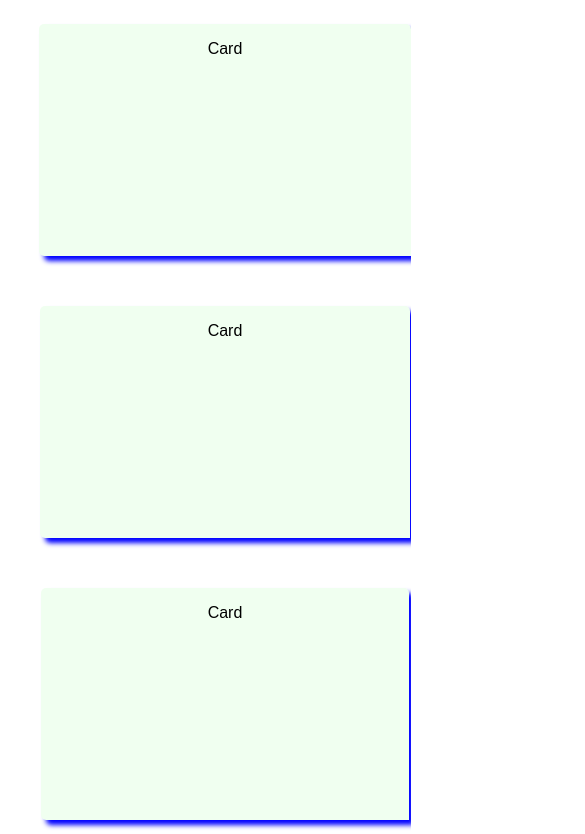
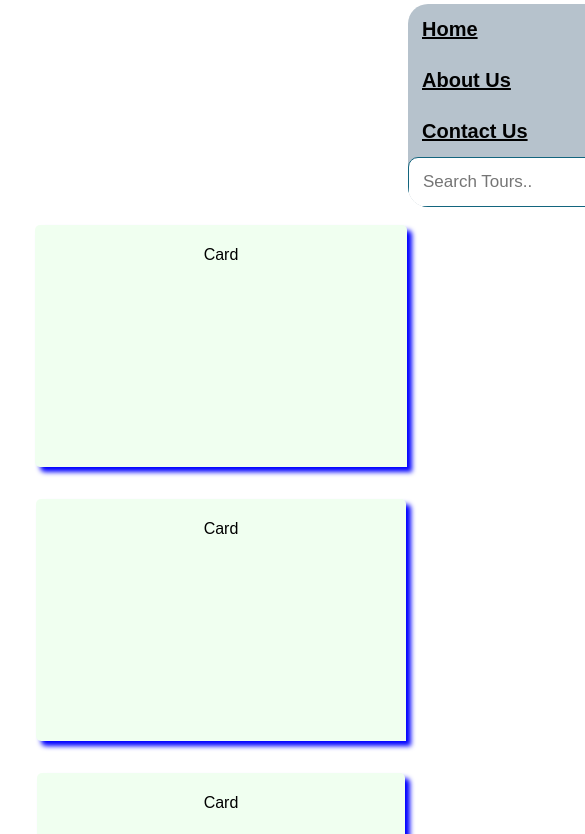
Before and after one commit to Ewonye/Tour, a website: page tour.html in a window 390 px wide. Shown: the part 54-888 px from the top of the page, 585 px wide, since content can reach past the window. Drawn offline with Linux system fonts and the light colour scheme.

Commit message:
More updates and links
Changes

```diff
--- a/first.css
+++ b/first.css
@@ -137,7 +137,7 @@ body {
       display: block;}
 
    div.email {
-     padding-left: 20px;
+     padding-left: -3px;
    }
    button:hover {background-color: green;}
    button
--- a/payment.css
+++ b/payment.css
@@ -55,7 +55,7 @@ div.momo{
 }*/
 
 body {
-  background-image: url('bree.jpg');
+  background-image: url('053.jpg');
     background-size: cover;
     margin:50px 0px; padding:40px;
 }
@@ -128,3 +128,17 @@ input[type="number"]{
 ::-webkit-outer-spin-button{
   -webkit-appearance: none ;
 }
+button:hover {background-color: green;}
+   button
+   {
+    width: 110px;
+        background-color: blue;
+        color: rgb(207, 231, 219);
+        padding: 8px 10px;
+        margin: 5px 3px; margin-top: 20px ; margin-left: 150px;
+        border: 1px solid #ccc;
+        border-radius: 10px;
+        cursor: pointer;
+        font-weight: bold;
+        font-size: large;
+      }
--- a/signup.css
+++ b/signup.css
@@ -1,7 +1,8 @@
 body {
-    background-image: url('ele.jpg');
-    background-size: cover;
-}
+    background-image: url('011.jpg');
+      background-size: cover;
+      font-size: larger;
+      margin-top: 10px;; }
 
       .topContainer {
   position: top right ;
@@ -15,7 +16,7 @@ body {
     align-items: center;
     align-self: center;
     border-radius: 10px;
-    background-color: #aa98bb67;
+    background-color: rgba(255, 255, 255, 0.59);
     margin-top: 40px;
     margin-right: 400px;
     padding: 10px;
@@ -42,13 +43,13 @@ body {
   }
   input[type=Signup] {
     width: 70px;
-    background-color: #0f3fdd;
-    color: white;
+    background-color: #dd0f0f;
+    color: rgb(207, 231, 219);
     padding-right: 20px;
     padding-left: 20px;
     margin-left: 150px;
     margin-top: 1px;
-    border: 1px solid white;
+    border: 1px solid #ccc;
     border-radius: 10px;
     cursor: pointer;
     font-weight: bold;
@@ -57,3 +58,17 @@ body {
     input[type=Signup]:hover {
         background-color:blue;
       }
+      button:hover {background-color: green;}
+   button
+   {
+    width: 100px;
+        background-color: blue;
+        color: rgb(207, 231, 219);
+        padding: 8px 10px;
+        margin: 5px 3px; margin-top: 50px ;
+        border: 1px solid #ccc;
+        border-radius: 10px;
+        cursor: pointer;
+        font-weight: bold;
+        font-size: large;
+      }
--- a/tour.css
+++ b/tour.css
@@ -8,13 +8,18 @@ body{
     float: left;
     width: 300px;
 
-    padding-left: 30px;
+    padding-left: 26px;
     padding-bottom: 10px;
-    margin-top: 20px;
+    margin-top: 2px;
+    margin-bottom: 2px;
 }
-.row{margin: 0px 1px;} .row::after{
+.row{margin: 1px 1px;} .row::after{
     content: " "; display: table; clear: both;
     flex-direction: column;
+    margin-bottom: 10px;
+    margin-top: -30px;
+    margin-left: 300px;
+    margin-right: 30px;
 }
 .card{
     border: 1px solid transparent;
@@ -23,11 +28,87 @@ body{
     box-shadow: 5px 5px 5px blue;
       text-align: center; background-color: honeydew;
      height: 200px;
-     padding: 15px;
+     padding: 20px;
 }
 .card:hover{
     background-color: green;
 }
+/*.header{
+
+     text-align: center;
+    display: inline-block;
+    position: absolute;
+    display: block;
+        font-weight: bold;
+
+}*/
+/* Add a black background color to the top navigation bar */
+.topnav {
+    overflow: hidden;
+    background-color: rgba(182, 194, 204, 3);
+    position: relative;
+    margin-left: 400px;
+    width: 70%;
+    border-radius: 20px;
+    align-content: space-around;
+
+  }
+
+  /* Style the links inside the navigation bar */
+  .topnav a {
+    float: left;
+    display: block;
+    color: black;
+    text-align: right;
+    padding: 14px 16px;
+    font-weight: bold;
+    font-size: 20px;
+  }
+
+  /* Change the color of links on hover */
+  .topnav a:hover {
+    background-color: rgb(17, 158, 29);
+    color: black;
+  }
+
+  /* Style the "active" element to highlight the current page
+  .topnav a.active {
+    background-color: #2196F3;
+    color: white;
+  }
+
+  /* Style the search box inside the navigation bar */
+  .topnav input[type=text] {
+    float: right;
+    padding: 6px;
+   border-radius: 10px;
+    padding-right: 10px;
+    margin-top: 8px;
+    margin-right: 50px;
+    font-size: 17px;
+  }
+
+  /* When the screen is less than 600px wide, stack the links and the search field vertically instead of horizontally */
+  @media screen and (max-width: 600px) {
+    .topnav a, .topnav input[type=text] {
+      float: none;
+      display: block;
+      text-align: left;
+      width: 100%;
+      margin: 0;
+      padding: 14px;
+    }
+    .topnav input[type=text] {
+      border: 1px solid rgb(19, 101, 126);
+    }
+  }
+
+
+
+
+
+
+
 @media screen and (max-width:600px){
     .column{
         width: 100%; display: block; margin-bottom: 20px;
--- a/tour.html
+++ b/tour.html
@@ -9,7 +9,22 @@
 
 </head>
 <body background = '003.jpg'; background-size:cover; no-repeat center fixed; ></body>
-<p class="topContainer"><img src="./LOGO.JPG" height="22px"> NAVITOUR LOGO</p></div>
+
+<p style="color: azure; font-size: 20px; font-weight: bold;
+margin-top: 1px; margin-right: 0px;
+ font-family: 'Segoe UI', Tahoma, Geneva, Verdana, sans-serif;"
+class="topContainer"><img src="./LOGO.JPG" height="24px" > NAVITOUR LOGO
+
+      <div class="topnav">
+           <a class="active" href="./index.html" >Home</a>
+           <a href="./about.html" > About Us </a>
+
+           <a href="#" target="_blank" > Contact Us </a>
+
+      <input type="text" placeholder="Search Tours..">
+      </div>
+</p>
+
 <body>
   <div class="row" >
     <div class="column" >
@@ -48,4 +63,5 @@
 </div>
 
 </body>
+
 </html>
```
Also changed, not shown: index.html (+2 -2 lines), payment.html (+7 -7 lines), signup.html (+9 -10 lines), 006.jpg (added), 011.jpg (added), 026.png (added), 1 other file.
